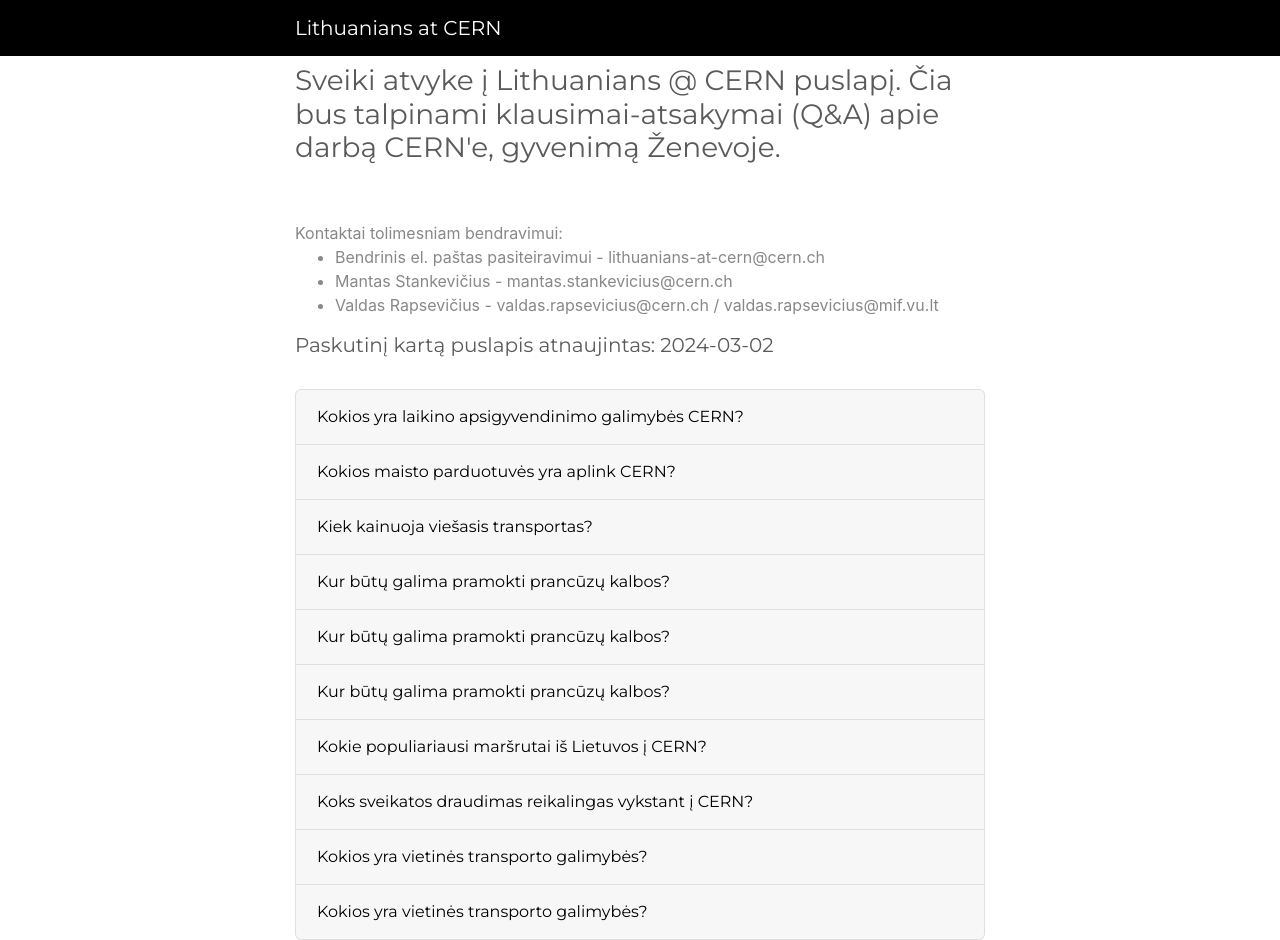
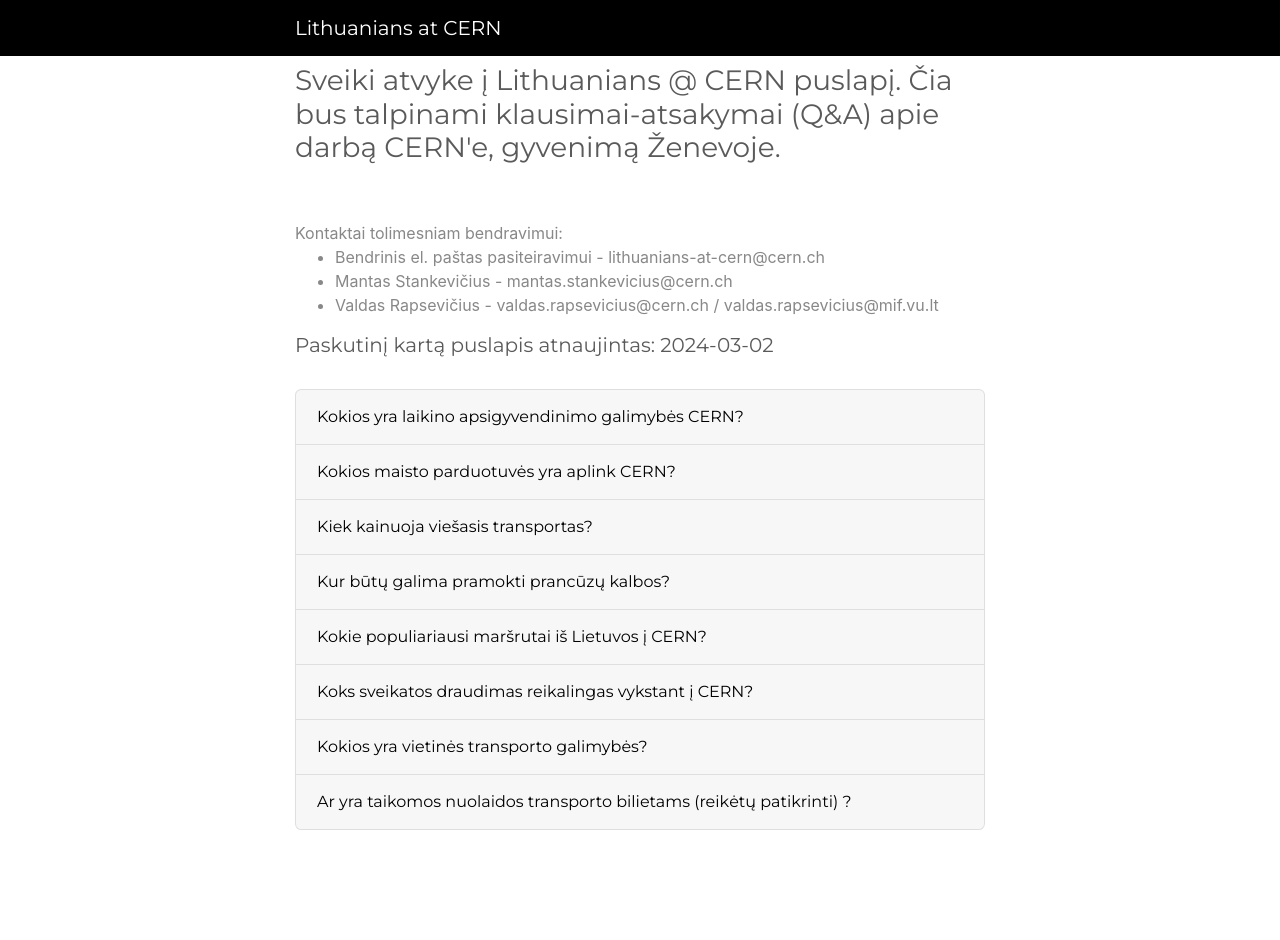
Before and after one commit to GintasS/testing-gintautas.github.io, a Jekyll site: the page built from index.html, in a window 1280 px wide. Built offline with Jekyll 4.4.1, drawn with Linux system fonts in a browser that asks for light colours; after the commit the page ends 900 px from its top, so only the background shows below that.

Commit message:
Updated questions and answers with better structure.

```diff
--- a/index.html
+++ b/index.html
@@ -32,9 +32,9 @@
                 <div id="collapse1" class="collapse" aria-labelledby="heading1" data-parent="#faqExample">
                     <div class="card-body">
                       Dažniausiai studentai gyvena CERN Saint Genis Pouilly (Prancūzija) esančiame hostelyje, arba pačioje CERN teritorijoje CERN Hotel (Šveicarija).
-
+                        <br>
                       Mažiaus kaina yra 18.50 EUR ir 14 CHF už naktį atitinkamai, bet patartina kiek galima greičiau užsirezervuoti. Rezervacijos taisyklės yra labai lanksčios, todėl rezervaciją galima lengvai keisti.
-
+                        <br>
                       Alternatyviai galima mėginti ieškoti trumpalaikės nuomos. Pigiausi kambariai nuo 500 EUR (labai retai) iki beveik ~1000 EUR į mėnesį. Ieškoti galima pvz. CERN Market.
                     </div>
                 </div>
@@ -51,7 +51,13 @@
 
                 <div id="collapse2" class="collapse" aria-labelledby="heading2" data-parent="#faqExample">
                     <div class="card-body">
-                      Saint Genis Pouilly esančiame Carrefour parduotuvėje kainos yra šiek tiek didesnės negu Lietuvoje ir mažesnės nei Šveicarijoje. Carrefour nėra pati pigiausia parduotuvė St Genis. Šiek tiek toliau nuo centro yra Intermarche. Be to kainų skirtumas priklauso nuo individualių maisto produktų. Šveicarijos pusėje yra nedidelė Coop parduotuvė (Meyrin). Abi parduotuvės pasiekiamos viešuoju transportu.
+                      Saint Genis Pouilly esančiame Carrefour parduotuvėje kainos yra šiek tiek didesnės negu Lietuvoje ir mažesnės nei Šveicarijoje.
+                      <br>
+                      Carrefour nėra pati pigiausia parduotuvė St Genis. Šiek tiek toliau nuo centro yra Intermarche.
+
+                      Be to kainų skirtumas priklauso nuo individualių maisto produktų. Šveicarijos pusėje yra nedidelė Coop parduotuvė (Meyrin).
+                      <br>
+                      Abi parduotuvės pasiekiamos viešuoju transportu.
                     </div>
                 </div>
               </div>
@@ -67,33 +73,11 @@
 
                 <div id="collapse3" class="collapse" aria-labelledby="heading3" data-parent="#faqExample">
                     <div class="card-body">
-                      Iš St Genis tiek į Meyrin, tiek į Prévessin ir atgal veža nemokamas CERN autobusas
-
+                      Iš St Genis tiek į Meyrin, tiek į Prévessin ir atgal veža nemokamas CERN autobusas.
+                      <br>
                       60 min dabar kainuoja 3 CHF pagrindinei miesto zonai (10). Bilietų tipų pasirinkimas yra nemažas.
-
-                      Atvykstant per Ženevos oro uostą, bagažo skyriuje galima pasiimti nemokamą 90 min viešojo transporto bilietą, svarbu su savimi turėti “boarding pass”, nes jį reikės pateikti kontrolei. Į ir iš oro uosto veža ir CERN autobusas
-                    </div>
-                </div>
-              </div>
-
-              <div class="card">
-                <div class="card-header p-2" id="heading4">
-                    <h5 class="mb-0">
-                        <button class="btn btn-link" type="button" data-toggle="collapse" data-target="#collapse4" aria-expanded="true" aria-controls="collapse4">
-                          Kur būtų galima pramokti prancūzų kalbos?
-                        </button>
-                      </h5>
-                </div>
-
-                <div id="collapse4" class="collapse" aria-labelledby="heading4" data-parent="#faqExample">
-                    <div class="card-body">
-                      Yra pigesni kursai pačiame CERN Welcome klube. pamoka ~10 CHF.
-
-                      Yra taipogi Ženevos universitete pigios studijos (bet reikia laukti kada gali užsirašyti).
-
-                      Profesionalūs kursai pačiame CERN ar išorėje kainuoja kelis šimtus CHF.
-
-                      Iboux - tai virtuali kalbų mokymsi platforma, kur pamokos vyksta “1 to 1” su mokytoju. Nusipirkus ilgesnio trukmės paketa (30 valandų), 1 valandos trukmės pamoka kainuoja 15 frankų. Šios platformos privalumai yra tai, kad galima mokytis iš bet kur, pamokų tvarkaraštį deliotis pagal save, visa mokytojo dėmėsys yra sukoncentruotas į tave. Rekomenduoju.
+                      <br>
+                      Atvykstant per Ženevos oro uostą, bagažo skyriuje galima pasiimti nemokamą 90 min viešojo transporto bilietą, svarbu su savimi turėti “boarding pass”, nes jį reikės pateikti kontrolei.
                     </div>
                 </div>
               </div>
@@ -110,33 +94,11 @@
                 <div id="collapse5" class="collapse" aria-labelledby="heading5" data-parent="#faqExample">
                     <div class="card-body">
                       Yra pigesni kursai pačiame CERN Welcome klube. pamoka ~10 CHF.
-
+                      <br>
                       Yra taipogi Ženevos universitete pigios studijos (bet reikia laukti kada gali užsirašyti).
-
+                      <br>
                       Profesionalūs kursai pačiame CERN ar išorėje kainuoja kelis šimtus CHF.
-
-                      Iboux - tai virtuali kalbų mokymsi platforma, kur pamokos vyksta “1 to 1” su mokytoju. Nusipirkus ilgesnio trukmės paketa (30 valandų), 1 valandos trukmės pamoka kainuoja 15 frankų. Šios platformos privalumai yra tai, kad galima mokytis iš bet kur, pamokų tvarkaraštį deliotis pagal save, visa mokytojo dėmėsys yra sukoncentruotas į tave. Rekomenduoju.
-                    </div>
-                </div>
-              </div>
-
-              <div class="card">
-                <div class="card-header p-2" id="heading6">
-                    <h5 class="mb-0">
-                        <button class="btn btn-link" type="button" data-toggle="collapse" data-target="#collapse6" aria-expanded="true" aria-controls="collapse6">
-                          Kur būtų galima pramokti prancūzų kalbos?
-                        </button>
-                      </h5>
-                </div>
-
-                <div id="collapse6" class="collapse" aria-labelledby="heading6" data-parent="#faqExample">
-                    <div class="card-body">
-                      Yra pigesni kursai pačiame CERN Welcome klube. pamoka ~10 CHF.
-
-                      Yra taipogi Ženevos universitete pigios studijos (bet reikia laukti kada gali užsirašyti).
-
-                      Profesionalūs kursai pačiame CERN ar išorėje kainuoja kelis šimtus CHF.
-
+                      <br>
                       Iboux - tai virtuali kalbų mokymsi platforma, kur pamokos vyksta “1 to 1” su mokytoju. Nusipirkus ilgesnio trukmės paketa (30 valandų), 1 valandos trukmės pamoka kainuoja 15 frankų. Šios platformos privalumai yra tai, kad galima mokytis iš bet kur, pamokų tvarkaraštį deliotis pagal save, visa mokytojo dėmėsys yra sukoncentruotas į tave. Rekomenduoju.
                     </div>
                 </div>
@@ -153,8 +115,10 @@
 
                 <div id="collapse7" class="collapse" aria-labelledby="heading7" data-parent="#faqExample">
                     <div class="card-body">
-                      Dažniausiai renkamės airBaltic, Brussels Airlines, Ukraine International Airlines ar LOT (Polish Airlines) iš ekonominės pusės. Tada maršrutas VNO -> GVA -> VNO (round-trip) pigiausiai gaunasi ~150 EUR. Standartinė kaina yra kažkur tarp 200-250 EUR.
-
+                      Dažniausiai renkamės airBaltic, Brussels Airlines, Ukraine International Airlines ar LOT (Polish Airlines) iš ekonominės pusės.
+                      <br>
+                      Tada maršrutas VNO -> GVA -> VNO (round-trip) pigiausiai gaunasi ~150 EUR. Standartinė kaina yra kažkur tarp 200-250 EUR.
+                      <br>
                       Alternatyva (bet ne visada pasiteisina) yra skristi į MXP (Milan-Malpensa Airport), tada pasiimti autobusą iki Milano ir tada traukiniu/autobusu grįžti. MXP -> Milanas autobusas yra 5 EUR. Traukinys labai retai gali kainuoti 25 EUR. Milan -> Geneva pigiausias FlixBus ~23 EUR.
                     </div>
                 </div>
@@ -173,7 +137,18 @@
                     <div class="card-body">
                       HID (Home Institution Declaration) dokumente parašyta:
 
-                      Social insurance is the responsibility of the home institution and, that failing, of the candidate; in particular, the candidate will make sure that he/she has medical insurance that is adequate in Switzerland and France for him/herself and accompanying family members, which shall include cover for occupational illness and accidents for him/herself; he/she has adequate financial resources to support him/herself and accompanying family members; the home institution is responsible for verifying continuing compliance with the above conditions;
+                      <blockquote>
+                        Social insurance is the responsibility of the home institution and, that failing, of the candidate; in particular,
+                        <br>
+                        the candidate will make sure that he/she has medical insurance that is adequate in Switzerland and France for
+                        <br>
+                        him/herself and accompanying family members, which shall include cover for occupational illness and accidents
+                        <br>
+                        for him/herself; he/she has adequate financial resources to support him/herself and accompanying family members;
+                        <br>
+                        the home institution is responsible for verifying continuing compliance with the above conditions;
+
+                      </blockquote>
 
                       Europos sveikatos kortelė gali padengti tik dalį išlaidų (lietuviškomis kainoms), todėl pravartu įsigyti papildomą draudimą.
                     </div>
@@ -192,17 +167,18 @@
 
                 <div id="collapse9" class="collapse" aria-labelledby="heading9" data-parent="#faqExample">
                     <div class="card-body">
+                      <ul>
+                        <li>TPG - vešiojo transporto puslapis Ženevos regione;</li>
+                        <li>SBB - tarmiestiniai traukiniai Šveicarijoje;</li>
+                        <li>https://www.blablacar.fr/ - pavežėjimo platforma;</li>
+                        <li>Yra galimybė nuomotis automobilį iš šalia oro uosto esančių nuomos bendrovių (pigiausia yra Prancuzijos pusėje)</li>
+                        <li>Drivy.com - automibilių nuoma iš žmonių, principas panašus į Airbnb;</li>
+                        <li>auvergnerhonealpes.fr - čia čia galima rasti informaciją apie viešąjį transportą Haute-Savoie regione;</li>
+                        <li>Easybys.com kursuoja marštru “Geneva airport - Chamonix Bus Station;</li>
+                        <li>Flixbus.com vyksta iš ženevos į Milaną;</li>
+                        <li>Ir dar kelios, apie kurias plačiau čia.</li>
 
-                      TPG - vešiojo transporto puslapis Ženevos regione;
-                      SBB - tarmiestiniai traukiniai Šveicarijoje;
-                      https://www.blablacar.fr/ - pavežėjimo platforma;
-                      Yra galimybė nuomotis automobilį iš šalia oro uosto esančių nuomos bendrovių (pigiausia yra Prancuzijos pusėje)
-                      Drivy.com - automibilių nuoma iš žmonių, principas panašus į Airbnb;
-                      auvergnerhonealpes.fr - čia čia galima rasti informaciją apie viešąjį transportą Haute-Savoie regione;
-                      Easybys.com kursuoja marštru “Geneva airport - Chamonix Bus Station;
-                      Flixbus.com vyksta iš ženevos į Milaną;
-                      Ir dar kelios, apie kurias plačiau čia.
-
+                      </ul>
                     </div>
                 </div>
               </div>
@@ -211,7 +187,7 @@
                 <div class="card-header p-2" id="heading10">
                     <h5 class="mb-0">
                         <button class="btn btn-link" type="button" data-toggle="collapse" data-target="#collapse10" aria-expanded="true" aria-controls="collapse10">
-                          Kokios yra vietinės transporto galimybės?
+                          Ar yra taikomos nuolaidos transporto bilietams (reikėtų patikrinti) ?
                         </button>
                       </h5>
                 </div>
@@ -220,12 +196,14 @@
                     <div class="card-body">
 
                       Yra dviejų tipų nuolaidų kortelės:
+                      <br>
+                      <ul>
+                        <li>Taip vadinamas “Halfteris” (apie 180 chf) - suteikia 50 % nuolaida metams viešajam transportui į kuriuos įeina traukiniai, keltuvai bei laivai visoje Šveicarijoje. Ji suteikia galimybę įsigyti toliau išvardintas korteles.</li>
+                        <li>“7pm to 7am” (apie 120 chf) - šios kortelės dėka galima naudotis traukiniais Šveicarijoje nemokamai tarp 19 ir 7 val., tačiau ją galima įsigyti tik esant jaunesniam nei 25 metai.</li>
+                        <li>Taip pat yra galimybė įsigyti kortelę, kuri suteikia 12 dienų keliauti nemokamai per metus pasirinktomis dienomis.</li>
+                      </ul>
 
-                      Taip vadinamas “Halfteris” (apie 180 chf) - suteikia 50 % nuolaida metams viešajam transportui į kuriuos įeina traukiniai, keltuvai bei laivai visoje Šveicarijoje. Ji suteikia galimybę įsigyti toliau išvardintas korteles.
-                      “7pm to 7am” (apie 120 chf) - šios kortelės dėka galima naudotis traukiniais Šveicarijoje nemokamai tarp 19 ir 7 val., tačiau ją galima įsigyti tik esant jaunesniam nei 25 metai.
-                      Taip pat yra galimybė įsigyti kortelę, kuri suteikia 12 dienų keliauti nemokamai per metus pasirinktomis dienomis.
-                      Visos šios kortelės gali būti įsigytos SBB astovybėse. Taip pat SBB kartas nuo karto organizuoja akcijas ( pvz. galima įsigyti bilieta, su kuriuo galima keliauti nemokamai visą dieną).
-
+                      Visos šios kortelės gali būti įsigytos SBB astovybėse. Taip pat SBB kartas nuo karto organizuoja akcijas ( pvz. galima įsigyti bilieta, su kuriuo galima keliauti nemokamai visą dieną).</li>
                     </div>
                 </div>
               </div>
```
